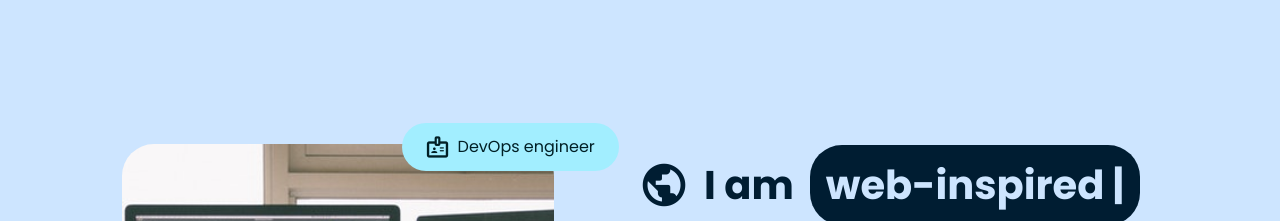
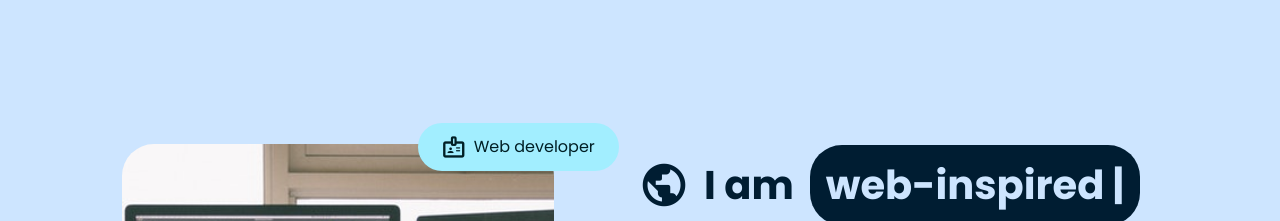
Before and after one commit to Dartegnian/portfolio, an Angular app: page / in a window 1280 px wide. Shown: the part 2000-2221 px from the top of the page. Built offline with nearby package versions, Linux system fonts and the light colour scheme.

Commit message:
Implement Iconify in project, correct job title

```diff
--- a/src/app/components/skill-picture/skill-picture.component.html
+++ b/src/app/components/skill-picture/skill-picture.component.html
@@ -4,7 +4,7 @@
 			<span class="material-symbols-rounded skill-picture__title-icon">
 				badge
 			</span>
-			DevOps engineer
+			Web developer
 		</span>
 	</section>
 	<picture class="skill-picture__photo">
--- a/src/index.html
+++ b/src/index.html
@@ -65,6 +65,7 @@
 	<link href="/assets/css/material-you--tertiary.css" rel="preload" as="style" />
 	<link href="/assets/css/material-you--quaternary.css" rel="preload" as="style" />
 	<link href="/assets/css/material-you--primary.css" rel="stylesheet" />
+	<script src="https://code.iconify.design/2/2.2.1/iconify.min.js"></script>
 </head>
 
 <body class="material-theme">
```
